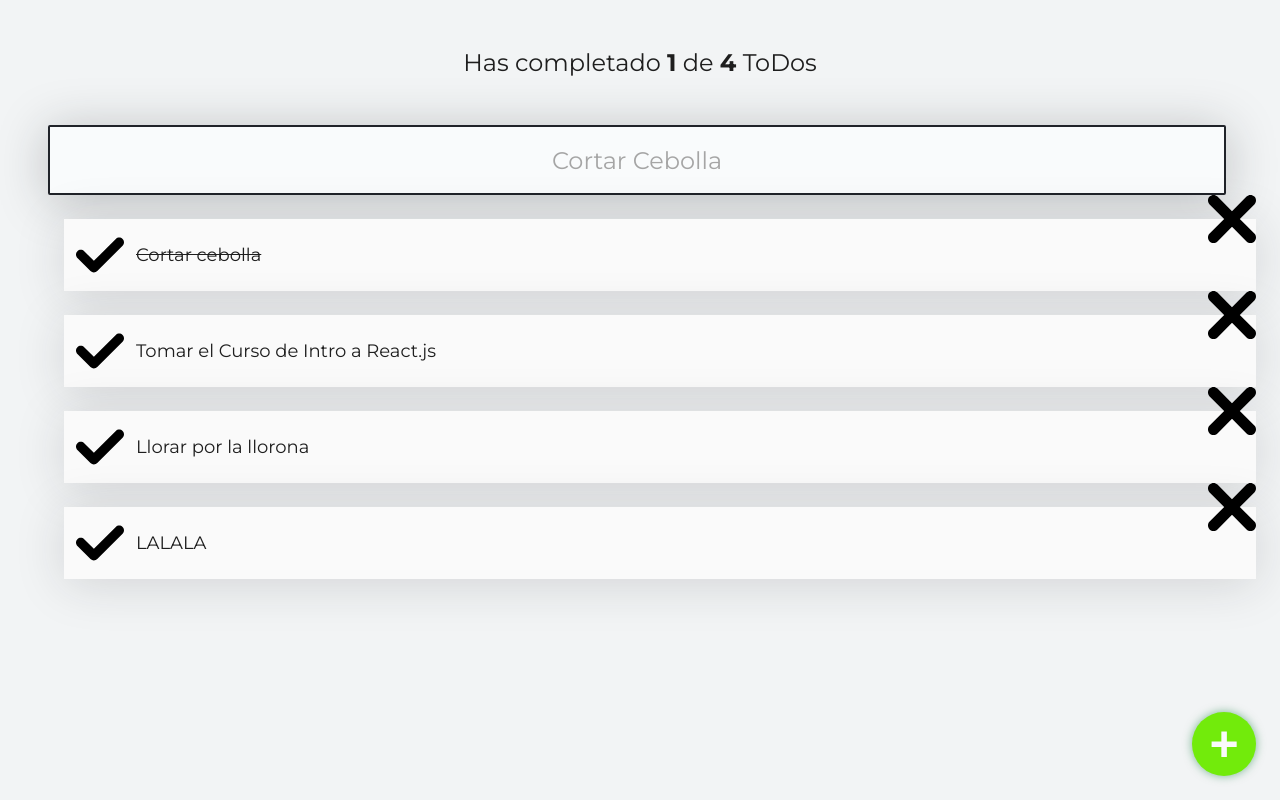
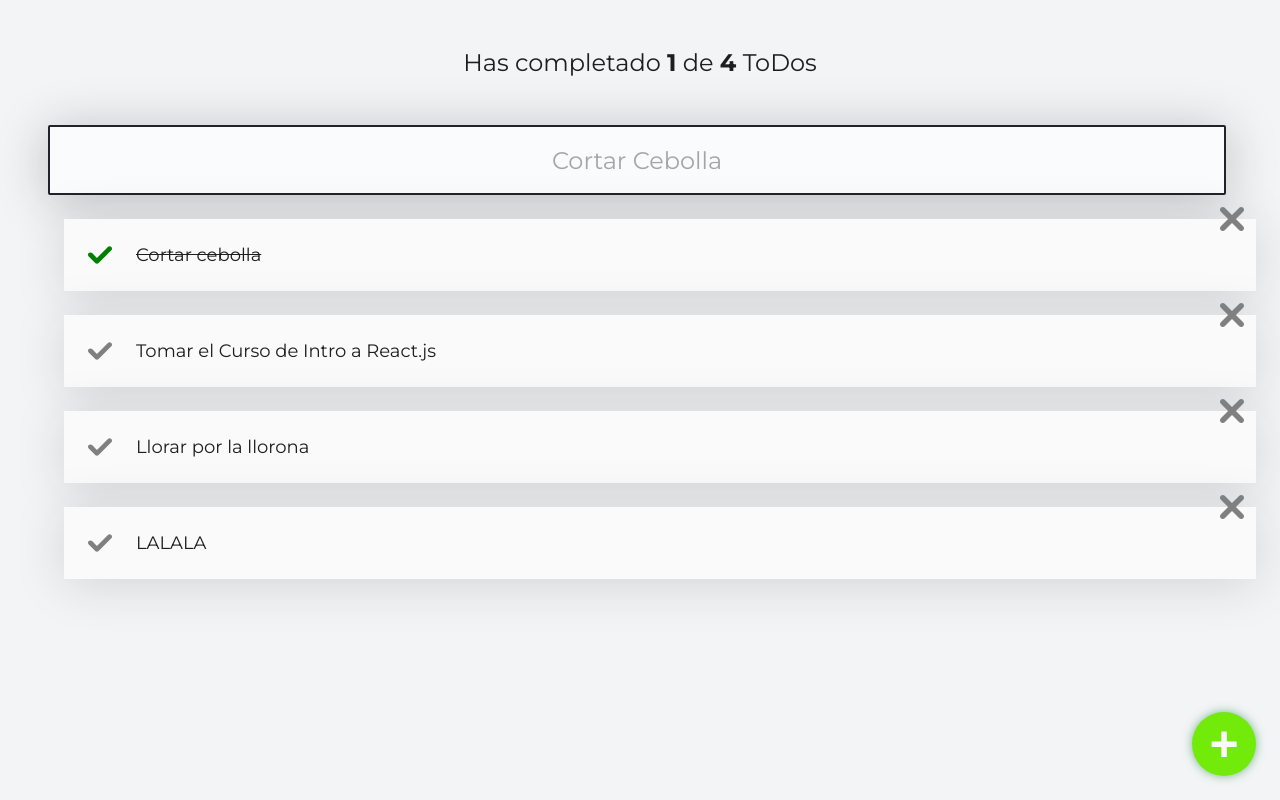
Before and after one commit to snowdenrise/curso-react-intro, a React (Create React App) app: page / in a window 1280 px wide. Built offline with nearby package versions, Linux system fonts and the light colour scheme.

Commit message:
iconos colores y accion

```diff
--- a/src/CompleteIcon.js
+++ b/src/CompleteIcon.js
@@ -1,11 +1,12 @@
 import React from "react";
 import {TodoIcon} from './TodoIcon'
 
-function CompleteIcon(){
+function CompleteIcon({ completed , onComplete }){
     return (
         <TodoIcon
             type = "check"
-            color = "gray"
+            color = {completed ? 'green' : 'gray'}
+            onClick={onComplete}
         />
     );
 }
--- a/src/DeleteIcon.js
+++ b/src/DeleteIcon.js
@@ -1,11 +1,12 @@
 import React from "react";
 import {TodoIcon} from './TodoIcon'
 
-function DeleteIcon(){
+function DeleteIcon(onDelete){
     return (
         <TodoIcon
             type = "delete"
             color = "gray"
+            onClick={onDelete}
         />
     );
 }
--- /dev/null
+++ b/src/TodoIcon.css
@@ -0,0 +1,44 @@
+
+.Icon-container{
+    cursor:pointer;
+    display:flex;
+    justify-content:center;
+    align-items:center;
+    height:48px;
+    width:48px;
+    font-size:24px;
+    font-weight:700
+}
+
+.Icon-container-check{
+    position:absolute;
+    left:12px
+}
+
+.Icon-container-check--active{
+    color:#4caf50
+}
+
+.Icon-container-delete{
+    position:absolute;
+    top:-24px;
+    right:0;
+    color: rgb(94, 17, 17);
+}
+
+.Icon-container-delete:hover{
+    color:red
+}
+
+.Icon-svg{
+    width: 24px;
+    height: 24px;
+}
+
+.Icon-container-check:hover .Icon-svg {
+    fill: green;
+}
+
+.Icon-container-delete:hover .Icon-svg {
+    fill: red;
+}
--- a/src/TodoIcon.js
+++ b/src/TodoIcon.js
@@ -1,17 +1,19 @@
 import { ReactComponent as CheckSVG} from './check.svg';
 import { ReactComponent as DeleteSVG} from './delete.svg';
+import './TodoIcon.css'
 
 const iconTypes = {
-    "check": <CheckSVG/>,
-    "delete": <DeleteSVG/>
+    "check": (color) => <CheckSVG className='Icon-svg' fill={color}/>,
+    "delete": (color) => <DeleteSVG className='Icon-svg' fill={color}/>
 };
 
-function TodoIcon({ type }){
+function TodoIcon({ type, color, onClick}){
     return(
         <span
-            className={`Icon Icon-svg Icon-${type}`}
+            className={`Icon-container Icon-container-${type}`}
+            onClick={onClick}
         >
-        {iconTypes[type]}
+        {iconTypes[type](color)}
         </span>
     )
 };
--- a/src/TodoItem.css
+++ b/src/TodoItem.css
@@ -19,34 +19,3 @@
 .TodoItem-p--complete{
     text-decoration:line-through
 }
-
-.Icon{
-    cursor:pointer;
-    display:flex;
-    justify-content:center;
-    align-items:center;
-    height:48px;
-    width:48px;
-    font-size:24px;
-    font-weight:700
-}
-
-.Icon-check{
-    position:absolute;
-    left:12px
-}
-
-.Icon-check--active{
-    color:#4caf50
-}
-
-.Icon-delete{
-    position:absolute;
-    top:-24px;
-    right:0;
-    color: rgb(94, 17, 17);
-}
-
-.Icon-delete:hover{
-    color:red
-}
--- a/src/TodoItem.js
+++ b/src/TodoItem.js
@@ -4,23 +4,16 @@
 function TodoItem(props){
   return(
   <li className="TodoItem">
-    <CompleteIcon/>
-    {/* <span className={`Icon Icon-check
-    ${props.completed && "Icon-check--active"}`}
-    onClick={props.onComplete}
-    >
-      V
-    </span> */}
+    <CompleteIcon
+      completed = {props.completed}
+      onComplete = {props.onComplete}
+    />
     <p className={`TodoItem-p
       ${props.completed && "TodoItem-p--complete"}`}>{props.text}
     </p>
-    <DeleteIcon/>
-    {/* <span
-      className="Icon Icon-delete"
-      onClick={props.onDelete}
-    >
-      X
-    </span> */}
+    <DeleteIcon
+      onDelete = {props.onDelete}
+    />
   </li>
   );
 }
```
